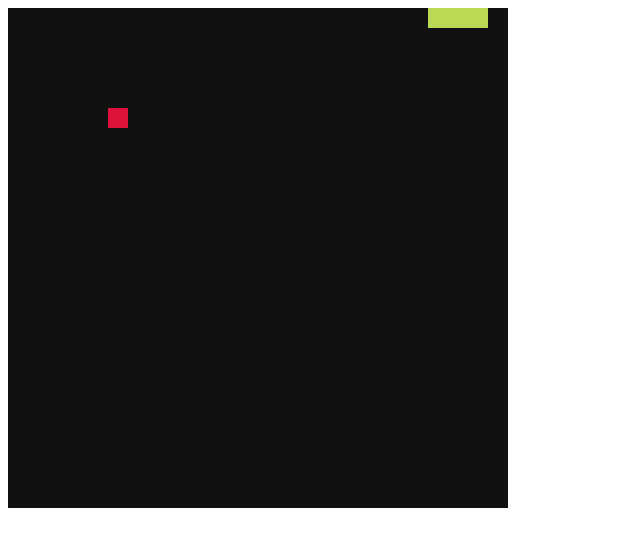
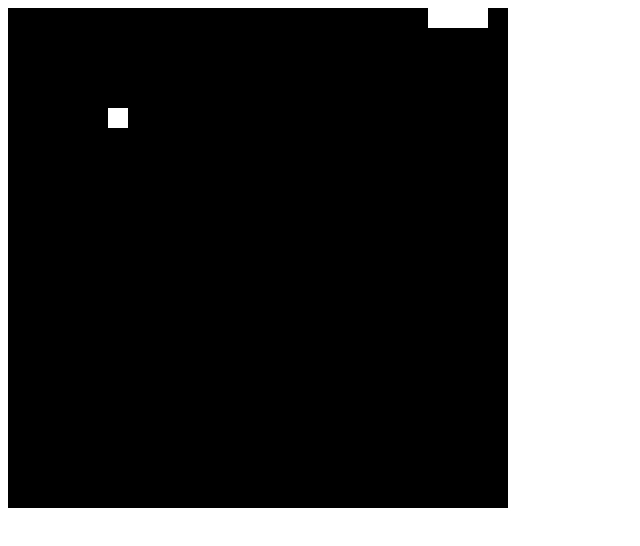
Before and after one commit to ArturMroz/little-bits, a plain HTML site: page snek/index.html in a window 1280 px wide. Shown: the whole page, without its empty margins (0-640 px from the left). Drawn offline with Linux system fonts and the light colour scheme.

Commit message:
add first snek hallucination

```diff
--- a/snek/index.html
+++ b/snek/index.html
@@ -2,81 +2,11 @@
 <html lang="en">
   <head>
     <meta charset="UTF-8"/>
-    <meta name="description" content="Nokia 3310 Snake Game but with a twist">
+    <meta name="description" content="A Snake clone, but you chomp on magic mushrooms that will make you hallucinate and question reality.">
     <title>Snek</title>
   </head>
   <body>
     <canvas width="500" height="500"></canvas>
-    <script type="text/javascript">
-     const canvas = document.querySelector('canvas')
-     const ctx = canvas.getContext('2d')
-
-     const tileSize = 20
-     const xMax = canvas.width / tileSize
-     const yMax = canvas.height / tileSize
-
-     let xv = 1, yv = 0;
-     let head = { x: -1, y: 0 }
-     let food = { x: 5, y: 5 }
-
-     let snek = []
-     let snekLen = 3
-
-     setInterval(gameLoop, 100)
-
-     function gameLoop() {
-         ctx.fillStyle = '#111'
-         ctx.fillRect(0, 0, canvas.width, canvas.height)
-
-         ctx.fillStyle = 'crimson'
-         ctx.fillRect(food.x * tileSize, food.y * tileSize, tileSize, tileSize)
-
-         head.x += xv
-         head.y += yv
-
-         if (head.x > xMax) head.x = 0
-         if (head.y > yMax) head.y = 0
-         if (head.x < 0) head.x = xMax
-         if (head.y < 0) head.y = yMax
-
-         if (food.x === head.x && food.y === head.y) {
-             snekLen++
-             food.x = Math.floor(Math.random() * xMax);
-             food.y = Math.floor(Math.random() * yMax);
-         }
-
-         snek.push({x: head.x, y: head.y})
-         snek = snek.slice(-snekLen)
-
-         ctx.fillStyle = '#BADA55'
-         snek.forEach(({x, y}) => {
-             ctx.fillRect(x * tileSize, y * tileSize, tileSize, tileSize)
-         })
-     }
-
-     document.addEventListener('keydown', e => {
-         switch (e.keyCode) {
-             case 37:
-                 xv = -1
-                 yv = 0
-                 break
-
-             case 38:
-                 xv = 0
-                 yv = 1
-                 break
-
-             case 39:
-                 xv = 1
-                 yv = 0
-                 break
-
-             case 40:
-                 xv = 0
-                 yv = -1
-                 break
-         }
-     })
-    </script>
+    <script src="snek.js" type="text/javascript"></script>
   </body>
 </html>
--- /dev/null
+++ b/snek/snek.js
@@ -0,0 +1,84 @@
+const canvas = document.querySelector('canvas')
+const ctx = canvas.getContext('2d')
+
+const gridSize = 20
+const xMax = Math.floor(canvas.width / gridSize)
+const yMax = Math.floor(canvas.height / gridSize)
+
+let xv = 1, yv = 0
+let head = { x: -1, y: 0 }
+let food = { x: 5, y: 5 }
+
+let snek = []
+let snekLen = 3
+let points = 0
+
+const bgColor = () => points > 1 ? '#223' : '#000'
+const foodColor = () => points > 1 ? 'crimson' : '#fff'
+const snekColor = () => points > 1 ? '#bada55' : '#fff'
+
+setInterval(gameLoop, 100)
+
+function gameLoop() {
+    ctx.fillStyle = bgColor()
+    ctx.fillRect(0, 0, canvas.width, canvas.height)
+
+    ctx.fillStyle = foodColor()
+    ctx.fillRect(food.x * gridSize, food.y * gridSize, gridSize, gridSize)
+
+    head.x += xv
+    head.y += yv
+
+    if (head.x > xMax - 1) head.x = 0
+    if (head.y > yMax - 1) head.y = 0
+    if (head.x < 0) head.x = xMax - 1
+    if (head.y < 0) head.y = yMax - 1
+
+    if (food.x === head.x && food.y === head.y) {
+        snekLen++
+        points++
+        food.x = Math.floor(Math.random() * xMax)
+        food.y = Math.floor(Math.random() * yMax)
+    }
+
+    ctx.fillStyle = snekColor()
+    snek.forEach(({x, y}) => {
+        ctx.fillRect(x * gridSize, y * gridSize, gridSize, gridSize)
+
+        if (head.x === x && head.y === y) {
+            points = 0
+            snekLen = 3
+        }
+    })
+
+    snek.push({x: head.x, y: head.y})
+    snek = snek.slice(-snekLen)
+}
+
+document.onkeydown = e => {
+    switch (e.keyCode) {
+        case 37:
+            if (xv ===  1) return
+            xv = -1
+            yv = 0
+            break
+
+        case 38:
+            if (yv === -1) break
+            xv = 0
+            yv = 1
+            break
+
+        case 39:
+            if (xv === -1) break
+            xv = 1
+            yv = 0
+            break
+
+        case 40:
+            if (yv === 1) break
+            xv = 0
+            yv = -1
+            break
+    }
+}
```
